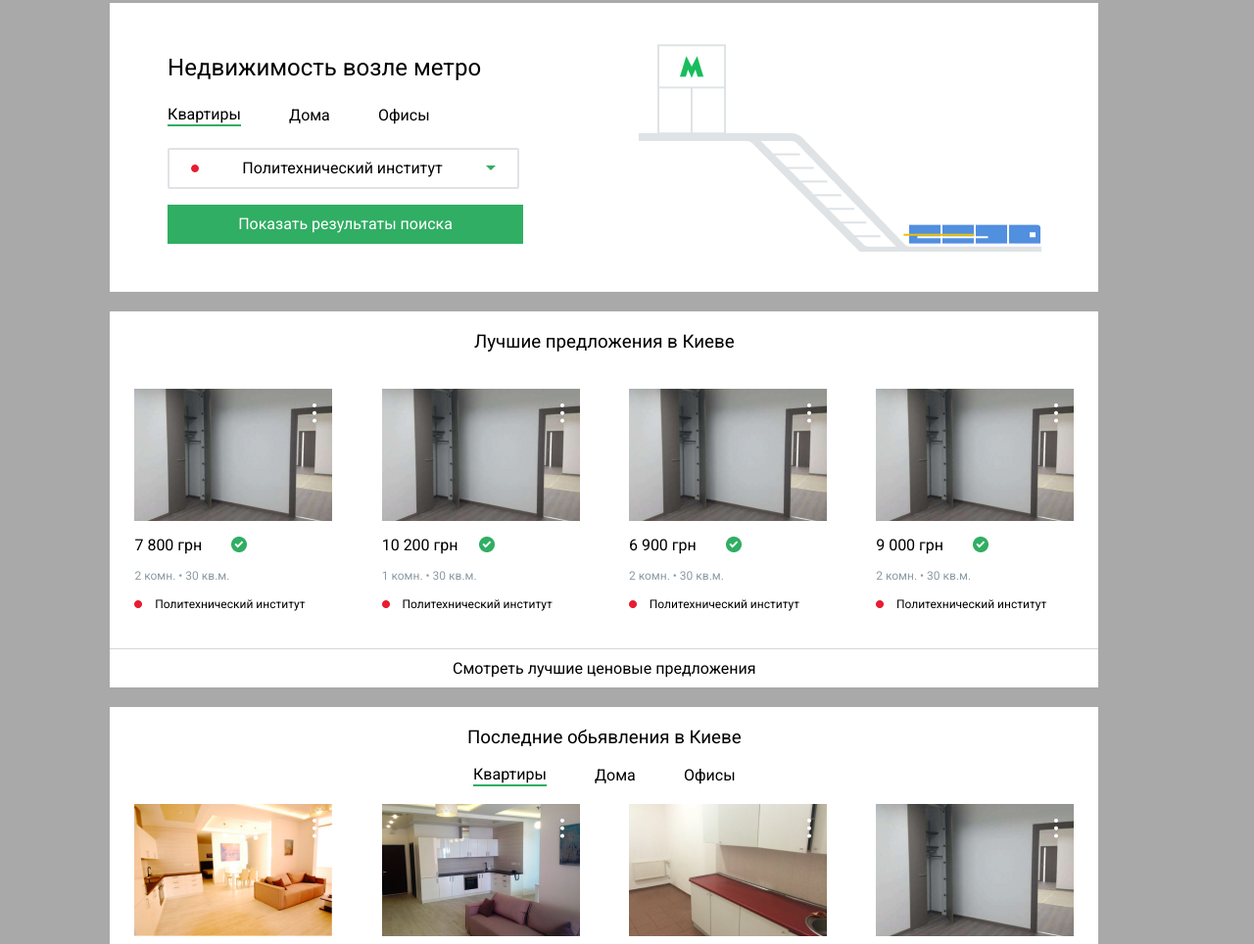
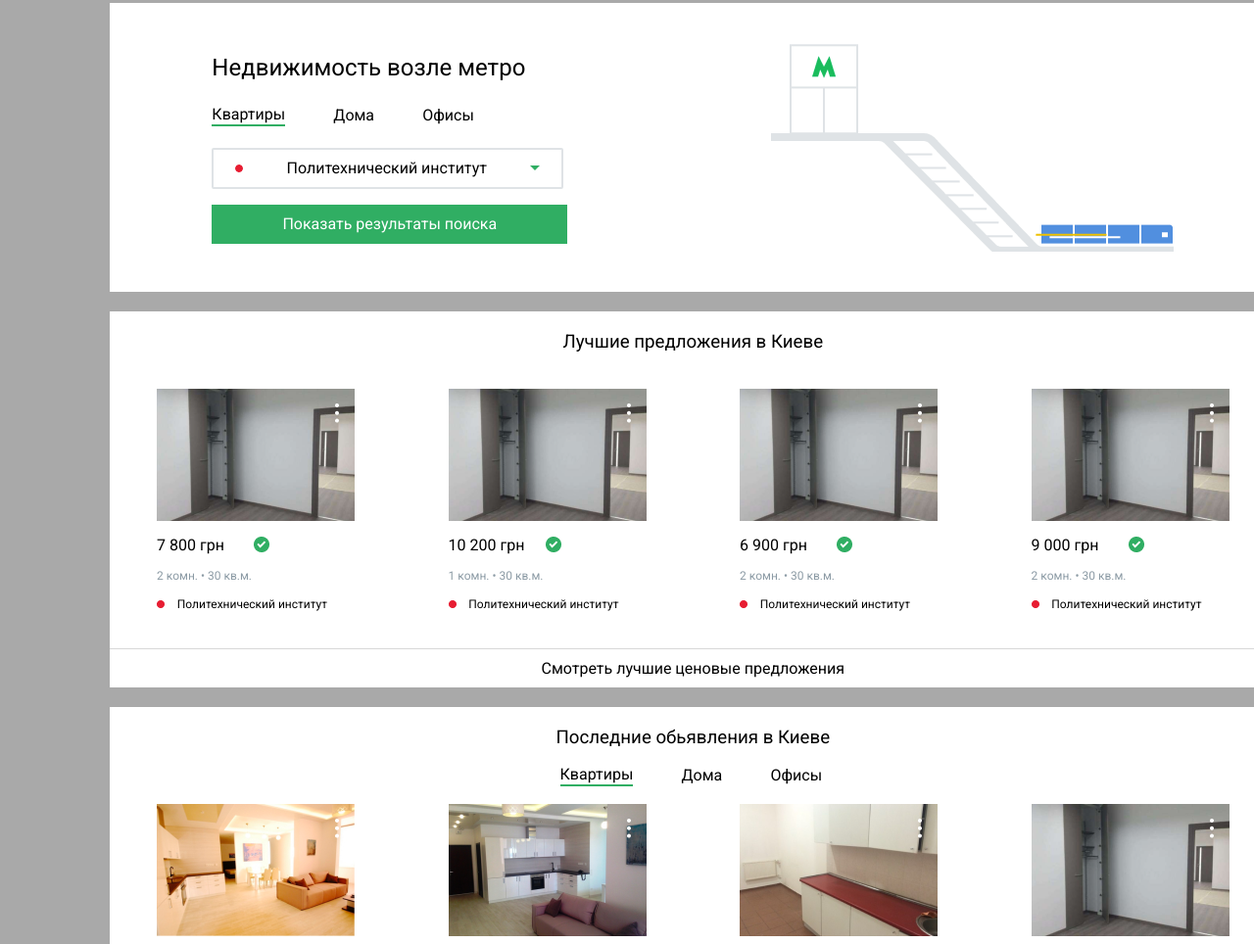
Before and after one commit to Bodicj/Bodicj.github.io, a plain HTML site: page Responcive/index.html in a window 1280 px wide. Shown: the part 324-1288 px from the top of the page at 98% size. Drawn offline with Linux system fonts and the light colour scheme.

Commit message:
Some Changes

```diff
--- a/Responcive/Styles/style.scss
+++ b/Responcive/Styles/style.scss
@@ -180,7 +180,7 @@ header{
     }
 }
 .metropoliten{
-    width: 1009.03454px;
+    width: 1190px;
     height: 295px;
     background-color: white;
     margin-left: (92/1129)*1280px;
@@ -264,7 +264,7 @@ header{
     }
     }
 .Best_Kiev{
-    width: 1009.03454px;
+    width: 1190px;
     height: 384px;
     background-color: white;
     margin-top: 20px;
@@ -279,7 +279,7 @@ header{
         justify-content: center;
         align-items: center;
         margin: 0px;
-        max-width: 1009.03454px;
+        max-width:1190px;
         font-weight: normal;
         padding-top: 20px;
     }
@@ -359,7 +359,7 @@ header{
     }
     .more_best{
         display: inline-flex;
-        width: 1009.03454px;
+        width: 1190px;
         height: 39px;
         font-size: 16px;
         line-height: 24px;
@@ -370,7 +370,7 @@ header{
     }
 }
 .Last_ad{
-    width: 1009.03454px;
+    width: 1190px;
     height: 384px;
     background-color: white;
     margin-top: 20px;
@@ -386,13 +386,13 @@ header{
         justify-content: center;
         align-items: center;
         margin: 0px;
-        max-width: 1009.03454px;
+        max-width: 1190px;
         font-weight: normal;
         padding-top: 20px;
     }
     .place_variation{
         width: (236/1129)*1280px;
-        margin-left:  370.73516px;
+        margin-left:  459.22471px;
         display: inline-flex;
         justify-content: space-between;
         align-items: center;
@@ -479,7 +479,7 @@ header{
     }
     .more_best{
         display: inline-flex;
-        width: 1009.03454px;
+        width: 1190px;
         height: 39px;
         font-size: 16px;
         line-height: 24px;
@@ -772,7 +772,6 @@ footer
     height: 47px;
     margin-left: 640px;
 }
-
 #activeG{
     border-bottom: 2px solid white;
 }
```
Also changed, not shown: Responcive/Styles/style.css, 1 other file.
